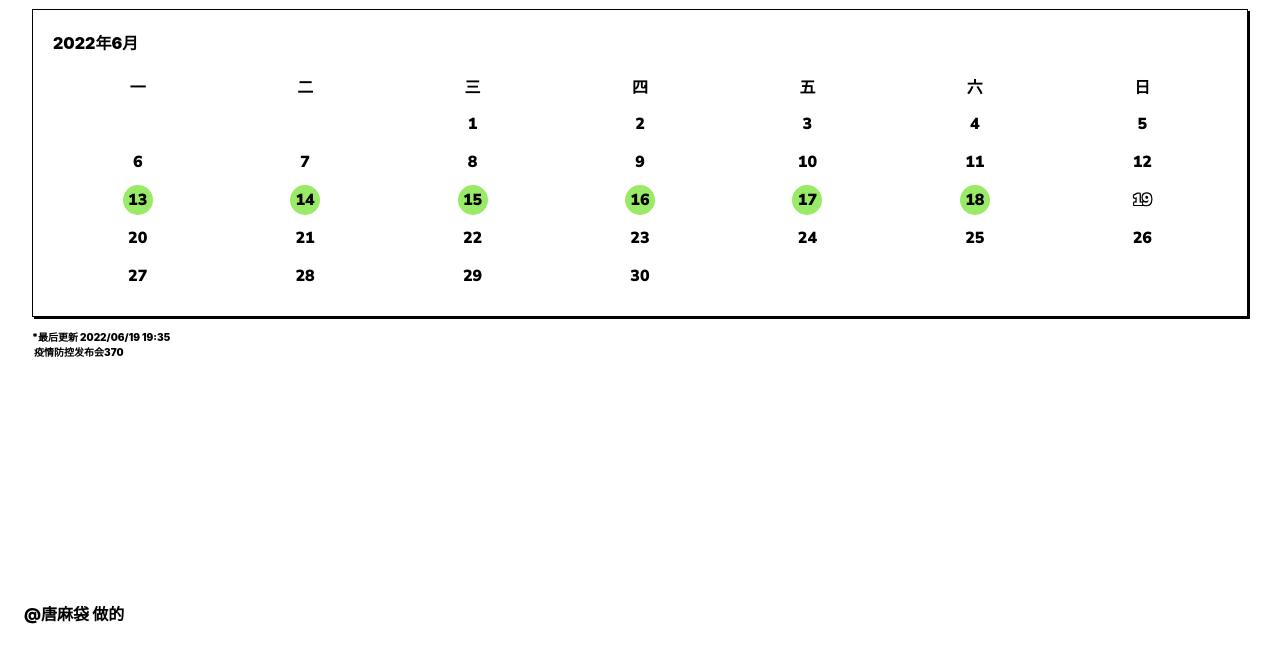
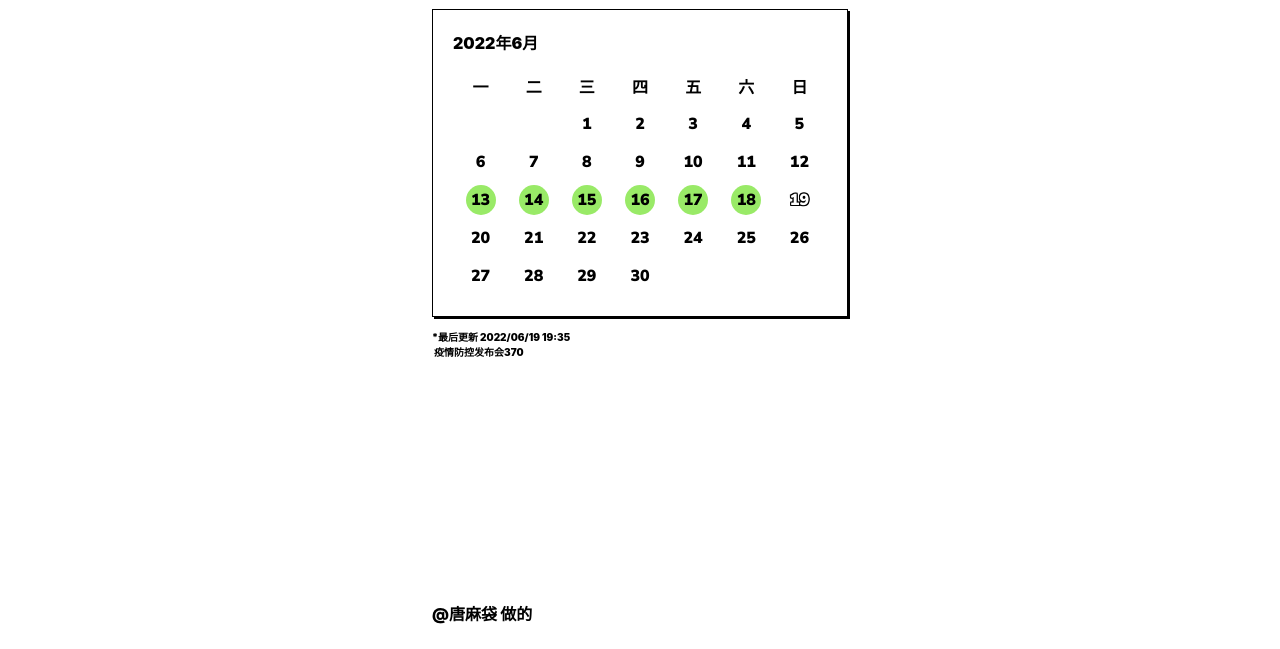
Before and after one commit to KittyTang02/suanleme, a plain HTML site: page index.html in a window 1280 px wide. Shown: the part 151-800 px from the top of the page. Drawn offline with nearby package versions, Linux system fonts and the light colour scheme.

Commit message:
⚓  Set max width

```diff
--- a/index.html
+++ b/index.html
@@ -35,9 +35,15 @@
                 background-color: white;
                 font-weight: 900;
                 color: black;
+                margin: 0;
             }
             #root{
-                padding: 24px;
+                padding: 32px;
+                position: relative;
+                height: 100%;
+                box-sizing: border-box;
+                max-width: 480px;
+                margin: auto;
             }
             .container{
                 display: flex;
@@ -45,8 +51,8 @@
                 gap: 20px;
             }
             footer{
-                position: fixed;
-                left: 24px;
+                position: absolute;
+                left: 32px;
                 bottom: 24px;
             }
             footer a{
@@ -132,11 +138,6 @@
                 border-radius: 100%;
                 width: 16px;
                 height: 16px;
-            }
-            .wechat-open-graph-container{
-                /* position: fixed; */
-                /* top: -1000px;
-                left: -1000px; */
             }
             .wechat-open-graph{
                 width: 200px;
```
